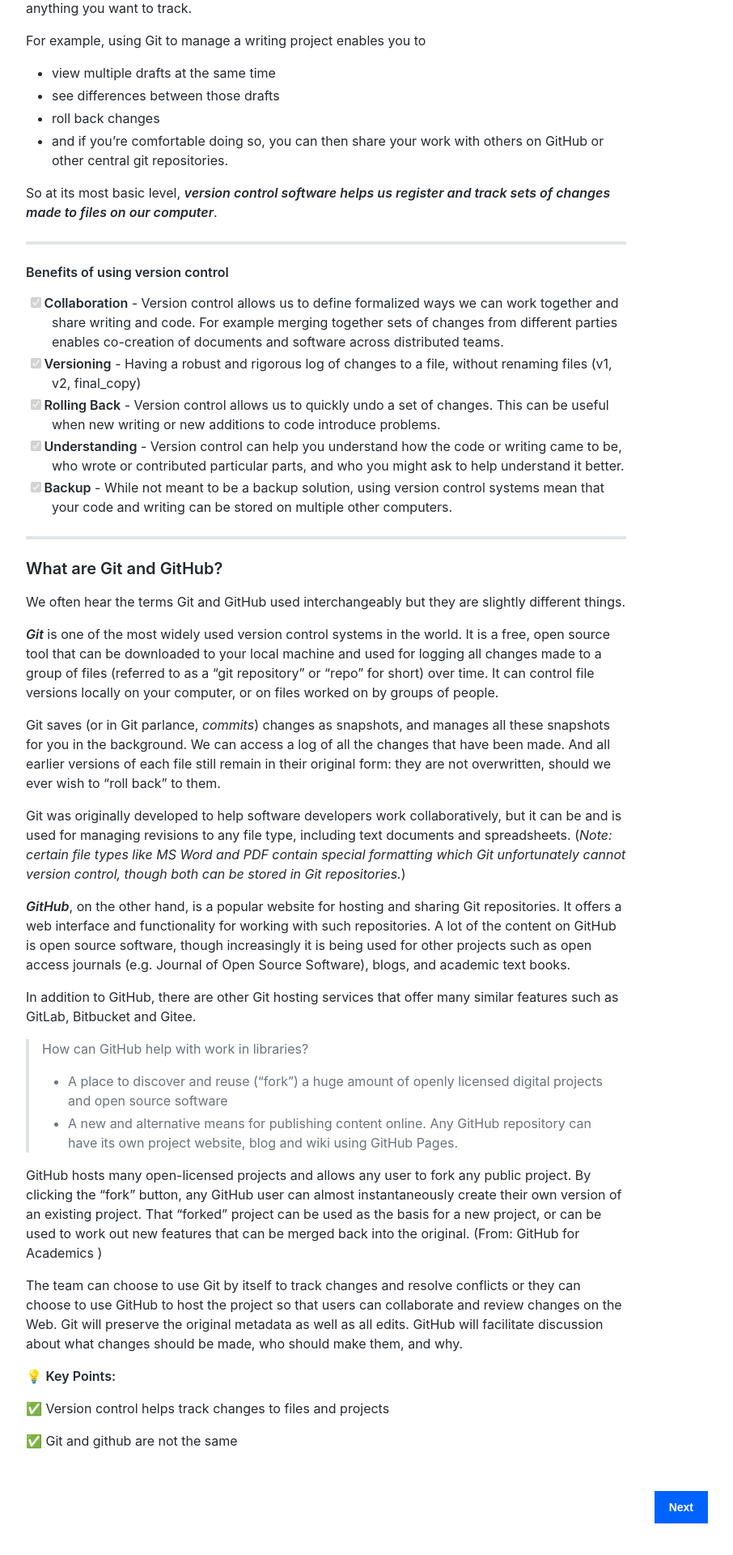
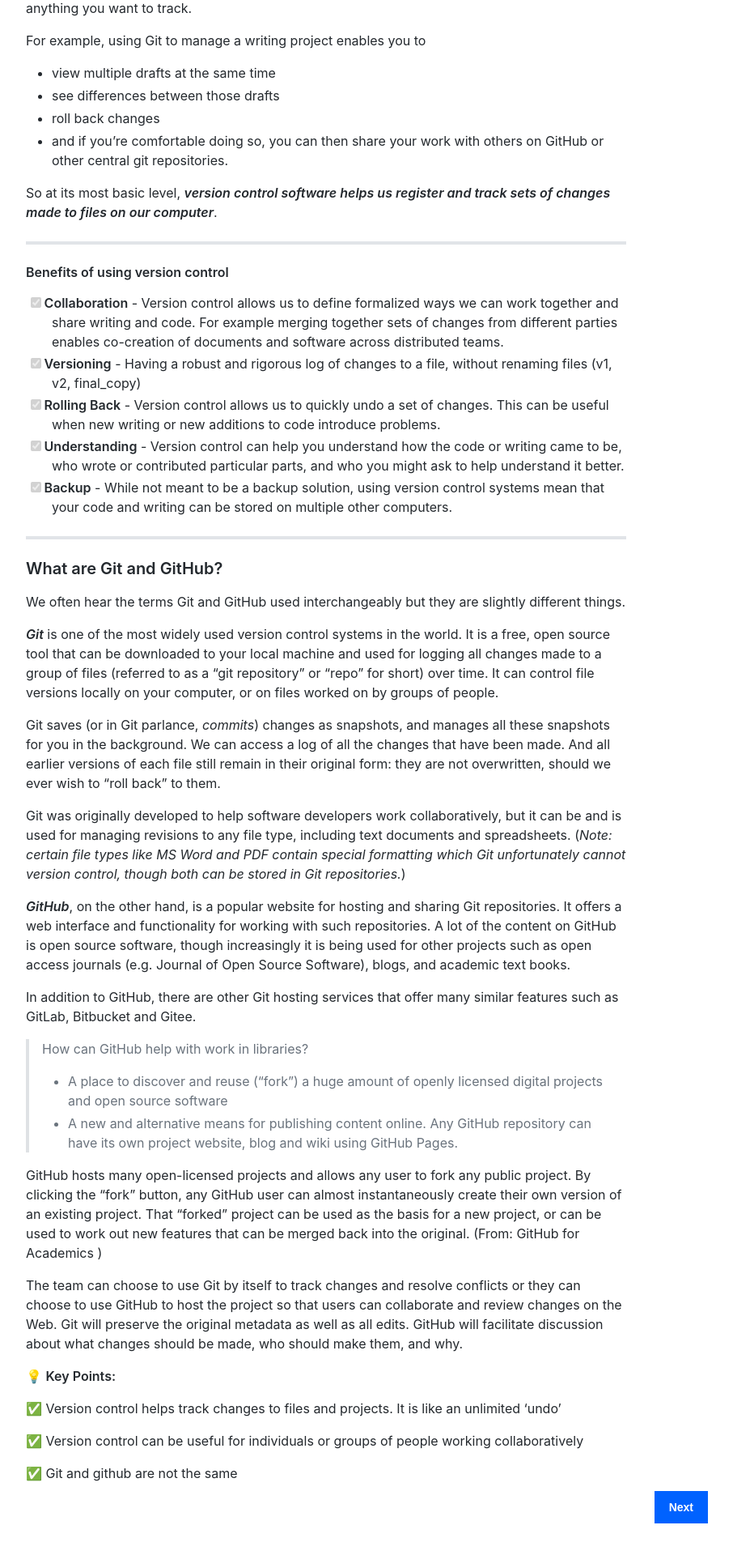
Before and after one commit to liamodwyer/github-pages, a Jekyll site: the page built from _workshop/index.md, in a window 1280 px wide. Shown: the part 1041-2961 px from the top of the page at 81% size, without its empty margins (365-1271 px from the left). Built offline with Jekyll 4.4.1, drawn with Linux system fonts in a browser that asks for light colours; some web fonts are replaced.

Commit message:
Update Key Points

```diff
--- a/_workshop/index.md
+++ b/_workshop/index.md
@@ -60,6 +60,8 @@ The team can choose to use Git by itself to track changes and resolve conflicts
 
 💡 **Key Points:**
 
-✅ Version control helps track changes to files and projects
+✅ Version control helps track changes to files and projects. It is like an unlimited 'undo'
+
+✅ Version control can be useful for individuals or groups of people working collaboratively
 
 ✅ Git and github are not the same
```
